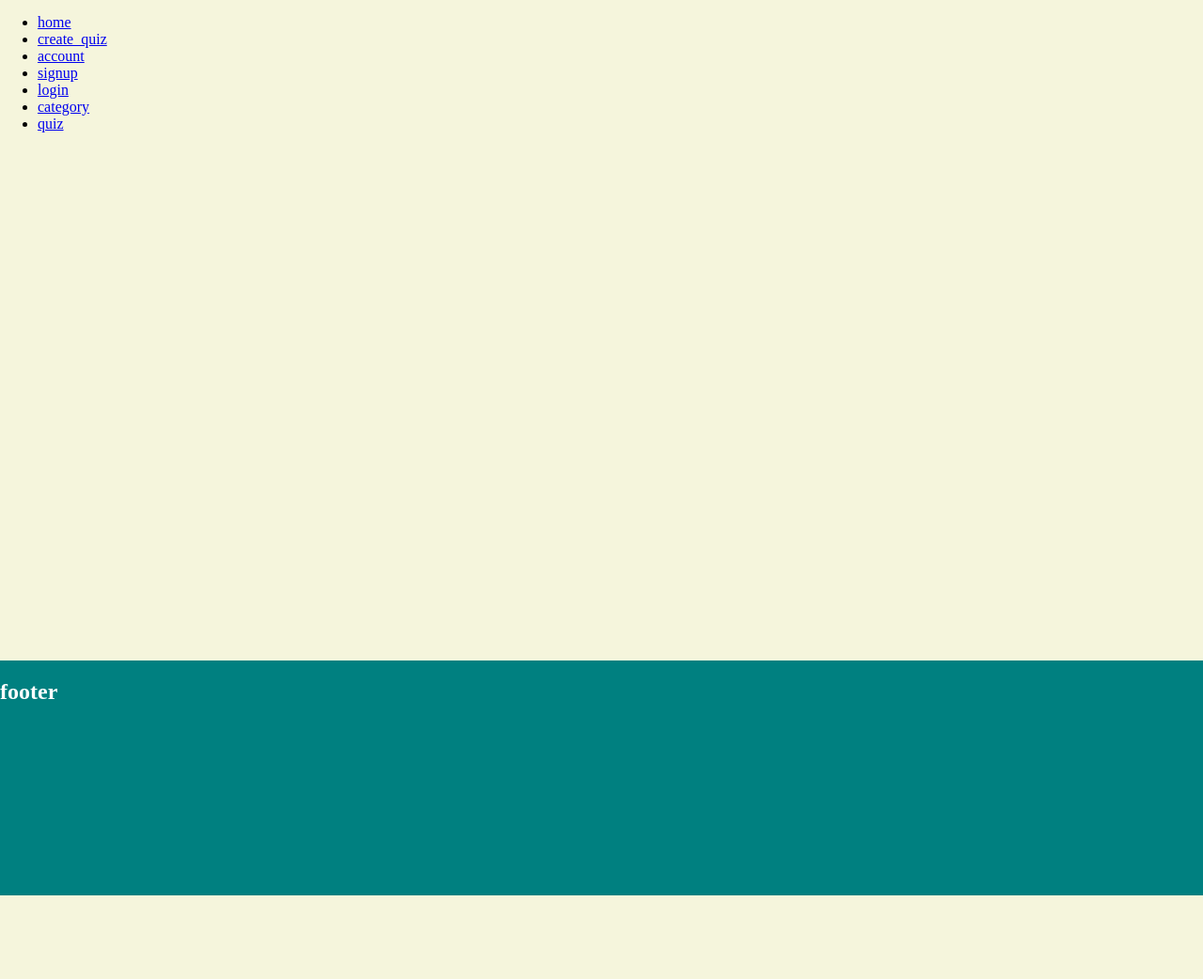
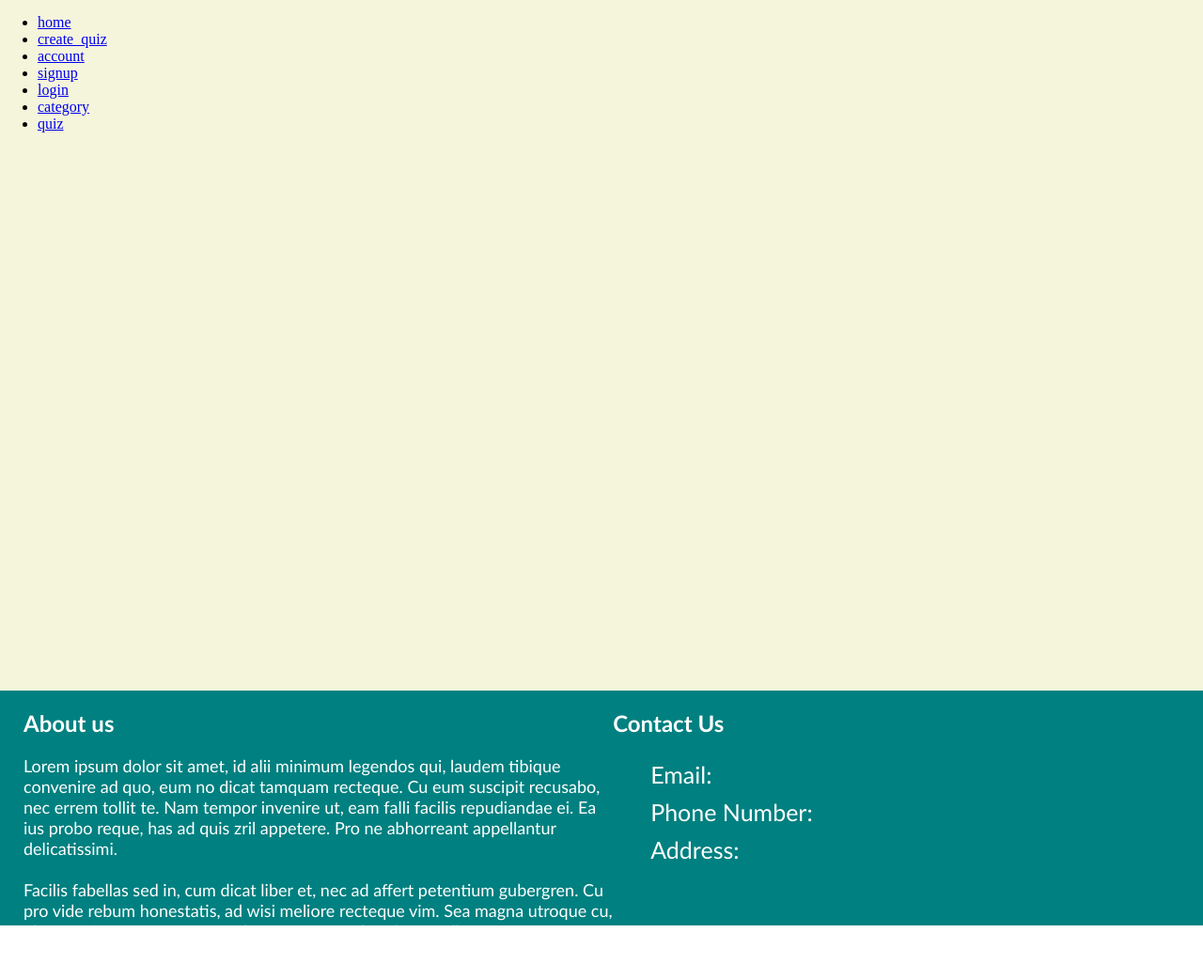
Before and after one commit to aarondav1d18/WAD-group-project, a Django app: page / in a window 1280 px wide. Shown: the part 81-1123 px from the top of the page at 94% size. Before the commit the page ends 1034 px from the top, so only its background shows below. Run offline with Django 3.2, Linux system fonts and the light colour scheme.

Commit message:
footer and filler content added

```diff
--- a/Quizzical/static/css/base.css
+++ b/Quizzical/static/css/base.css
@@ -35,7 +35,7 @@ body {
 
 #main {
     width: 100%;
-    min-height: 88vh;
+    min-height: 92vh;
     margin-top: 80px;
     margin-bottom: 0;
     background-color: beige;
@@ -50,6 +50,7 @@ body {
     color: white;
     text-align: left;
     display: inline-block;
+    font-family: "Gill Sans", "Gill Sans MT", Calibri, "Lucida Sans", "Noto Sans", sans-serif;
 }
 
 .header-link-left {
@@ -69,3 +70,27 @@ body {
     float: right;
     margin-right: 90px;
 }
+
+#about {
+    float: left;
+    width: 49vw;
+    margin-left: 25px;
+}
+
+#about-body {
+    font-size: 18px;
+}
+
+#contact {
+    float: left;
+    width: 45vw;
+}
+
+#contact-body {
+    font-size: 25px;
+    list-style: none;
+}
+
+.contact-info {
+    margin-top: 10px;
+}
--- a/Quizzical/templates/app/base.html
+++ b/Quizzical/templates/app/base.html
@@ -32,7 +32,31 @@
             {% endblock %}
         </div>
         <footer id="footer">
-            <h2>footer</h2>
+            <div id="about">
+                <h2>About us</h2>
+                <p id="about-body">
+                    Lorem ipsum dolor sit amet,
+                    id alii minimum legendos qui, laudem tibique convenire ad quo,
+                    eum no dicat tamquam recteque. Cu eum suscipit recusabo,
+                    nec errem tollit te. Nam tempor invenire ut,
+                    eam falli facilis repudiandae ei. Ea ius probo reque,
+                    has ad quis zril appetere. Pro ne abhorreant appellantur delicatissimi.
+                    <br />
+                    <br />
+                    Facilis fabellas sed in, cum dicat liber et, nec ad affert petentium gubergren.
+                    Cu pro vide rebum honestatis, ad wisi meliore recteque vim.
+                    Sea magna utroque cu, id cum etiam tamquam. Te sed novum graeco hendrerit,
+                    adhuc numquam appellantur cu pri.
+                </p>
+            </div>
+            <div id="contact">
+                <h2>Contact Us</h2>
+                <ul id="contact-body">
+                    <li class="contact-info">Email:</li>
+                    <li class="contact-info">Phone Number:</li>
+                    <li class="contact-info">Address:</li>
+                </ul>
+            </div>
         </footer>
 
         <script src="{% static 'javascript/base.js' %}"></script>
```
